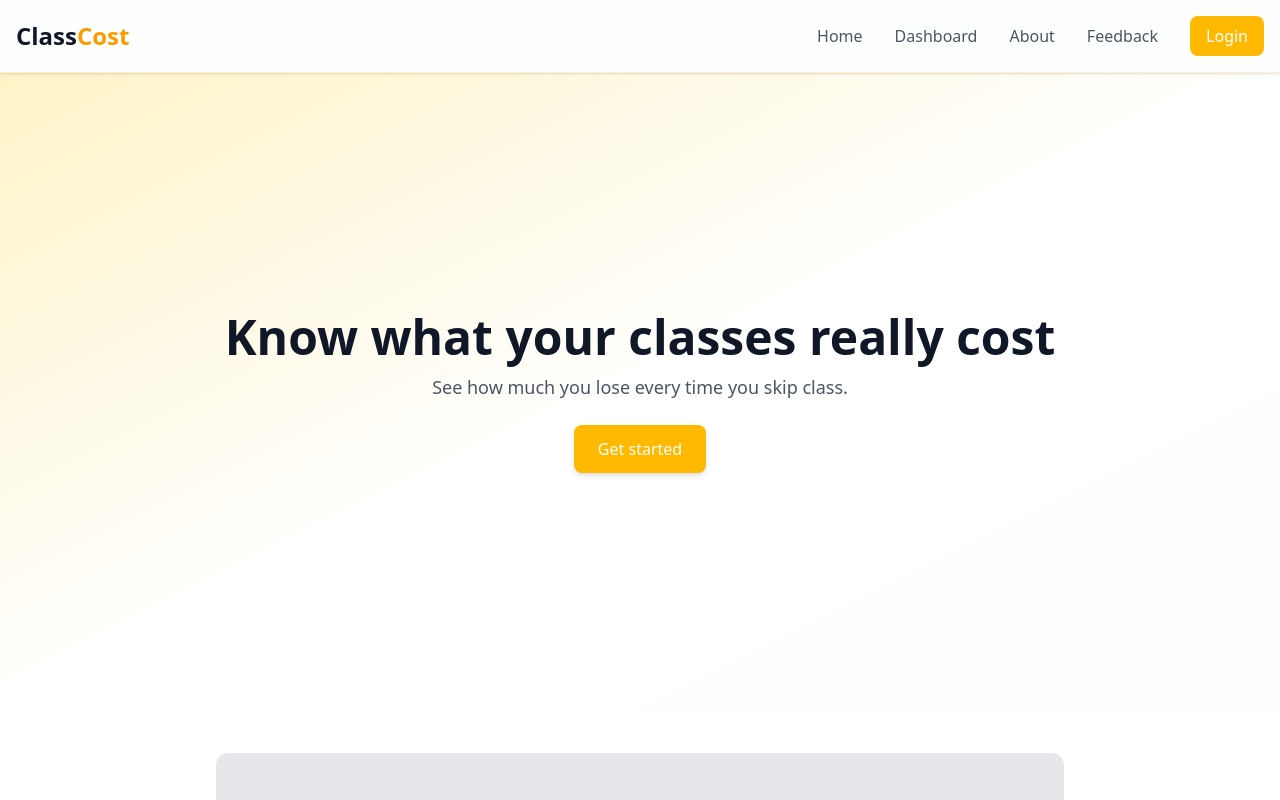
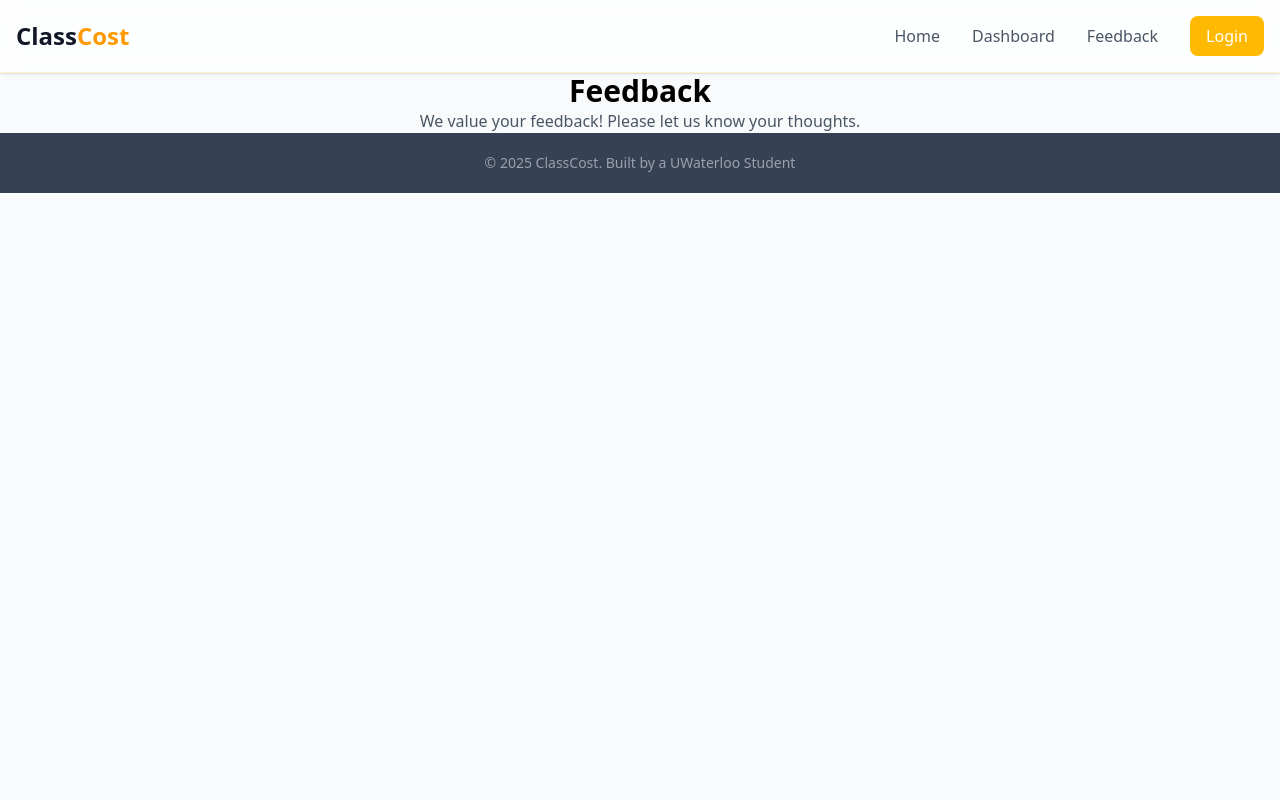
Before and after one commit to RyanTandean/UW-SkipCost, a React (Vite) app in the folder frontend/: page /feedback in a window 1280 px wide. Shown: the top 800 px of the page. Built offline with nearby package versions, Linux system fonts and the light colour scheme.

Commit message:
Added pages, learned a bit about BrowserRouter

```diff
--- a/frontend/src/App.jsx
+++ b/frontend/src/App.jsx
@@ -1,25 +1,25 @@
 import { useState } from 'react'
+import { BrowserRouter, Routes, Route, Link} from 'react-router-dom'
 
 import Home from './pages/Home';
-import Onboarding from './pages/Onboarding';
+//import Onboarding from './pages/Onboarding';
+import Dashboard from './pages/Dashboard';
+import Feedback from './pages/Feedback';
 import Navbar from './components/Navbar';
 import Footer from './components/Footer';
 
-function App() {
+export default function App() {
   return (
-    <div className="min-h-screen bg-slate-50">
-      <Navbar />
-      <Home />
-      <Footer/>
-    </div>
-    //<Onboarding />
-    /*<div className="min-h-screen bg-gray-50">
-      <h1 className="text-4xl font-bold text-center pt-20">
-        UW Class Cost Calculator
-      </h1>
-
-    </div>*/
+    <BrowserRouter>
+        <div className="min-h-screen bg-slate-50">
+            <Navbar />
+            <Routes>
+                <Route path="/" element={<Home />} />
+                <Route path="/dashboard" element={<Dashboard />} />
+                <Route path="/feedback" element={<Feedback />} />
+            </Routes>
+            <Footer />
+        </div>
+    </BrowserRouter>
   );
 }
-
-export default App;
--- a/frontend/src/components/Navbar.jsx
+++ b/frontend/src/components/Navbar.jsx
@@ -1,3 +1,5 @@
+import { Link } from "react-router-dom";
+
 export default function Navbar() {
   return (
     <nav className="sticky top-0 bg-white/70 shadow-sm border-b backdrop-blur-md border-amber-100">
@@ -11,26 +13,30 @@ export default function Navbar() {
 
           {/* Right - Nav Links + Login (flush right) */}
           <div className="flex items-center gap-8 pr-4">
-            <a href="#" className="text-gray-600 hover:text-gray-900 transition-colors font-medium">
+            <Link
+              to="/"
+              className="text-gray-600 hover:text-gray-900 transition-colors font-medium"
+            >
               Home
-            </a>
-            <a href="#" className="text-gray-600 hover:text-gray-900 transition-colors font-medium">
+            </Link>
+            <Link
+              to="/dashboard"
+              className="text-gray-600 hover:text-gray-900 transition-colors font-medium"
+            >
               Dashboard
-            </a>
-            <a href="#" className="text-gray-600 hover:text-gray-900 transition-colors font-medium">
-              About
-            </a>
-            <a href="#" className="text-gray-600 hover:text-gray-900 transition-colors font-medium">
+            </Link>
+            <Link
+              to="/feedback"
+              className="text-gray-600 hover:text-gray-900 transition-colors font-medium"
+            >
               Feedback
-            </a>
-            <button
-              className="px-4 py-2 bg-amber-400 text-white rounded-lg hover:bg-amber-500 transition-colors font-medium"
-            >
+            </Link>
+            <button className="px-4 py-2 bg-amber-400 text-white rounded-lg hover:bg-amber-500 transition-colors font-medium">
               Login
             </button>
           </div>
         </div>
       </div>
     </nav>
-  )
+  );
 }
--- /dev/null
+++ b/frontend/src/pages/Dashboard.jsx
@@ -0,0 +1,8 @@
+export default function Dashboard() {
+    return (
+        <main className="px-0 py-0 w-full flex flex-col items-center justify-center p-4">
+            <h1 className="text-3xl font-bold">Dashboard</h1>
+            <p className="text-gray-600">Welcome to your dashboard!</p>
+        </main>
+    );
+}
--- /dev/null
+++ b/frontend/src/pages/Feedback.jsx
@@ -0,0 +1,8 @@
+export default function Feedback() {
+    return (
+        <main className="px-0 py-0 w-full flex flex-col items-center justify-center p-4">
+            <h1 className="text-3xl font-bold">Feedback</h1>
+            <p className="text-gray-600">We value your feedback! Please let us know your thoughts.</p>
+        </main>
+    );
+}
--- a/frontend/src/pages/Home.jsx
+++ b/frontend/src/pages/Home.jsx
@@ -1,4 +1,4 @@
-import FeatureCard from '../components/FeatureCard'
+import FeatureCard from "../components/FeatureCard";
 
 export default function Home() {
   return (
@@ -28,7 +28,9 @@ export default function Home() {
         <div className="max-w-4xl mx-auto px-6 py-10">
           <div className="bg-gray-200 rounded-xl aspect-video flex items-center justify-center">
             <div className="text-center">
-              <p className="text-xl font-semibold text-gray-700">Demo Video Coming Soon</p>
+              <p className="text-xl font-semibold text-gray-700">
+                Demo Video Coming Soon
+              </p>
               <p className="text-gray-500">See ClassCost in action</p>
             </div>
           </div>
```
Lines whose indentation alone changed are shown as unchanged.
